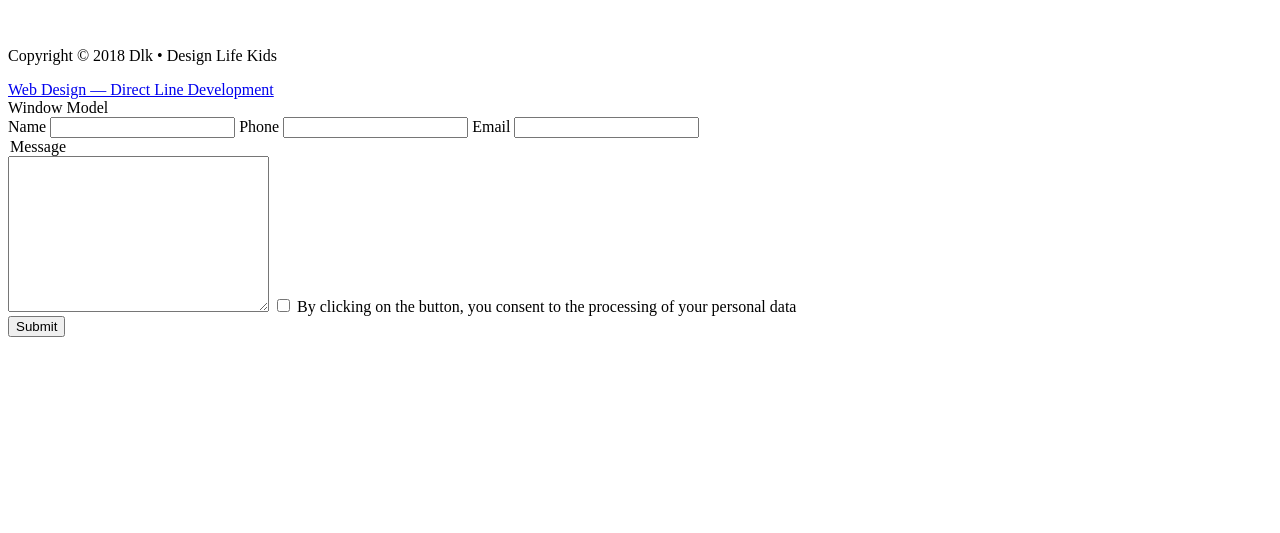
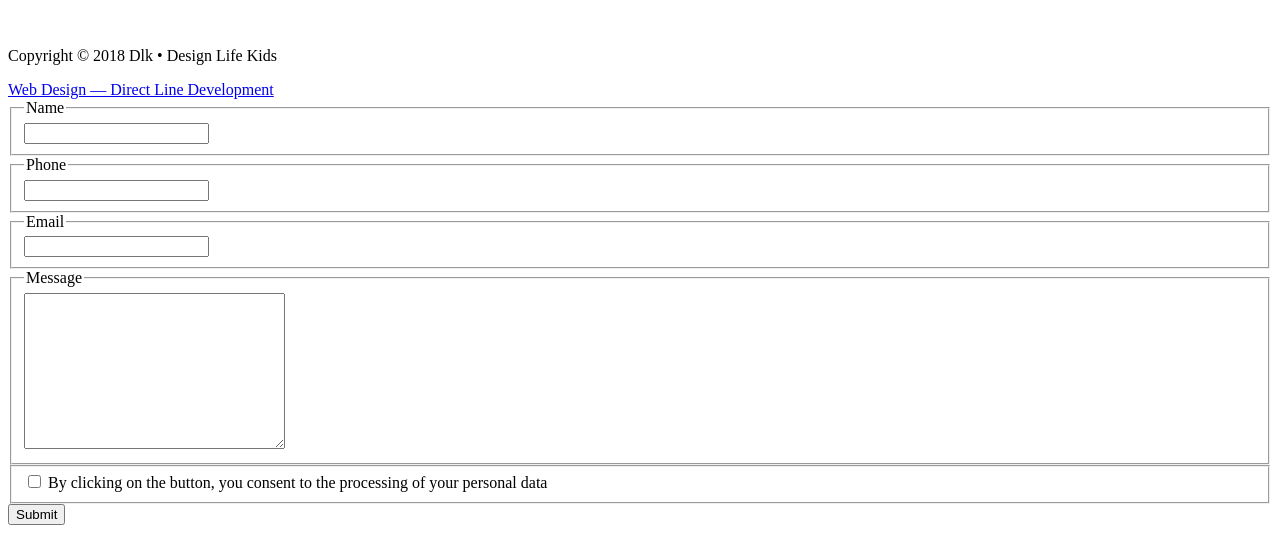
Before and after one commit to dl-academy-edu/ds-zoteev-nikita-1, a plain HTML site: page index.html in a window 1280 px wide. Shown: the part 3184-3717 px from the top of the page. Before the commit the page ends 3529 px from the top, so only its background shows below. Drawn offline with Linux system fonts and the light colour scheme.

Commit message:
Revert "Change 1 Window model"
This reverts commit fdd1e5e15a6723aa17cf0fb2f33e8105381f2fed.

```diff
--- a/index.html
+++ b/index.html
@@ -137,40 +137,42 @@
 </footer>
 
 
+<main>
 
+    <section>
 
-<section>
+        <form action="" method="POST"></form>
+            <fieldset>
+                <legend>Name</legend>
+                <label for="field-name"></label>
+                <input id="field-name" tipe="text">
+            </fieldset>
 
-        <form action="" method="POST">Window Model</form>
+            <fieldset>
+                <legend>Phone</legend>
+                <label for="field-phone"></label>
+                <input id="field-phone" tipe="number">
+            </fieldset>
 
+            <fieldset>
+                <legend>Email</legend>
+                <label for="field-email"></label>
+                <input id="field-email" tipe="Email">
+            </fieldset>
 
-                <label for="field-name">Name</label>
-                <input id="field-name" type="text">
-
-
-
-                <label for="field-phone">Phone</label>
-                <input id="field-phone" type="number">
-
-
-
-
-                <label for="field-email">Email</label>
-                <input id="field-email" type="Email">
-
-
-
+            <fieldset>
                 <legend>Message</legend>
                 <textarea name="Massage" id="" cols="30" rows="10"></textarea>
+            </fieldset>
 
-                <input id="consent" type="checkbox">
-                <label for="consent">By clicking on the button, you consent to the processing of your personal data</label>
-
-
-
+            <fieldset>
+                <input id="tipe" type="checkbox">
+                <label for="checkbox">By clicking on the button, you consent to the processing of your personal data</label>
+             </fieldset>
     </section>
 
     <button type="submit">Submit</button>
+</main>
 
 </body>
 </html>
```
